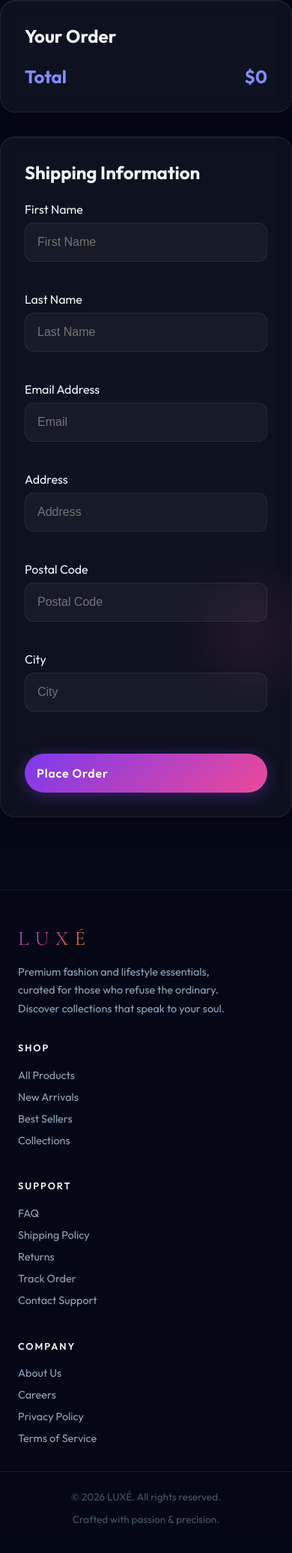
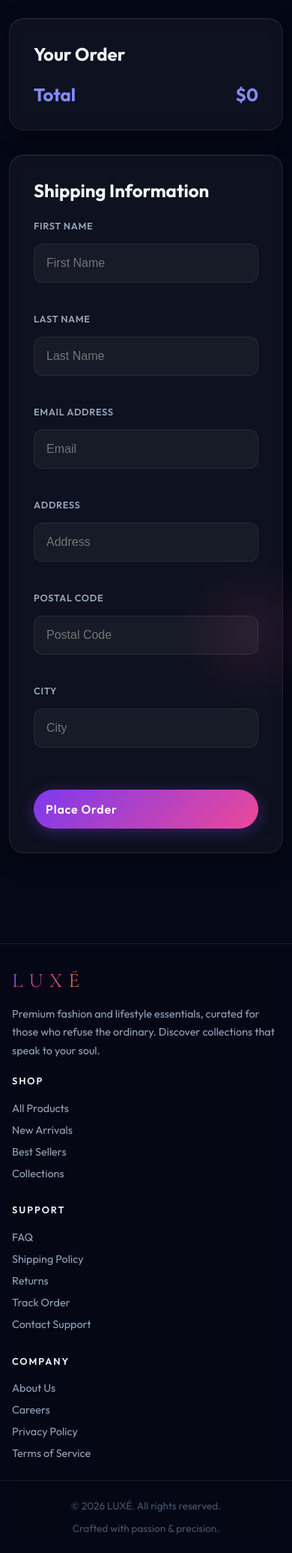
Before and after one commit to kutijoshua76-ai/Luxe-E-commerce, a Django app: page /orders/create/ in a window 390 px wide. Shown: the part 79-2150 px from the top of the page at 75% size. Before the commit the page ends 2113 px from the top, so only its background shows below. Run offline with Django 5.2, Linux system fonts and the light colour scheme; a user stored in the database is signed in.

Commit message:
fix: improve mobile responsiveness across all templates
- base.html: fix hamburger z-index (1100->1201) to stay above backdrop overlay
- base.html: add 480px breakpoint for tighter page-content padding
- base.html: fix footer grid at 768px (brand spans full width, 3 link cols below)
- product/list.html: mobile filter toggle spans full grid width
- product/list.html: price filter inputs wrap on small screens with iOS zoom fix
- product/list.html: single-column product grid fallback at 380px (Galaxy Fold etc.)
- product/detail.html: wrap content in .page-content for mobile side padding
- product/detail.html: fix add-to-cart form alignment on mid-size mobile
- cart/detail.html: wrap content in .page-content for mobile side padding
- cart/detail.html: add min-width:0 to cart-item-title to prevent flex overflow
- cart/detail.html: fix mobile table td::before label alignment
- orders/create.html: wrap content in .page-content for mobile side padding
- orders/create.html: add .form-label class to all form labels

```diff
--- a/orders/templates/orders/order/create.html
+++ b/orders/templates/orders/order/create.html
@@ -109,6 +109,7 @@
 {% endblock %}
 
 {% block content %}
+<div class="page-content">
 <div class="checkout-container">
     <div class="order-summary glass-card">
         <h2>Your Order</h2>
@@ -131,31 +132,32 @@
         <form action="." method="post" class="checkout-form">
             {% csrf_token %}
             <div class="form-group">
-                <label>First Name</label>
+                <label class="form-label">First Name</label>
                 {{ form.first_name }}
             </div>
             <div class="form-group">
-                <label>Last Name</label>
+                <label class="form-label">Last Name</label>
                 {{ form.last_name }}
             </div>
             <div class="form-group full-width">
-                <label>Email Address</label>
+                <label class="form-label">Email Address</label>
                 {{ form.email }}
             </div>
             <div class="form-group full-width">
-                <label>Address</label>
+                <label class="form-label">Address</label>
                 {{ form.address }}
             </div>
             <div class="form-group">
-                <label>Postal Code</label>
+                <label class="form-label">Postal Code</label>
                 {{ form.postal_code }}
             </div>
             <div class="form-group">
-                <label>City</label>
+                <label class="form-label">City</label>
                 {{ form.city }}
             </div>
             <button type="submit" class="btn btn-primary place-order-btn">Place Order</button>
         </form>
     </div>
 </div>
+</div>
 {% endblock %}
--- a/shop/templates/shop/base.html
+++ b/shop/templates/shop/base.html
@@ -140,7 +140,7 @@
             flex-direction: column;
             gap: 5px;
             cursor: pointer;
-            z-index: 1100;
+            z-index: 1201; /* Must be above backdrop (1150) and nav drawer (1200) */
             padding: 5px;
         }
         .mobile-toggle span {
@@ -463,10 +463,26 @@
                 padding: 3rem 1.5rem 1.5rem;
             }
         }
+        @media (max-width: 768px) {
+            .footer-inner {
+                grid-template-columns: 1fr 1fr 1fr;
+                gap: 1.5rem;
+                padding: 2.5rem 1.25rem 1.25rem;
+            }
+            .footer-brand {
+                grid-column: 1 / -1;
+            }
+            .footer-brand p {
+                max-width: 100%;
+            }
+        }
         @media (max-width: 600px) {
             .footer-inner {
-                grid-template-columns: 1fr;
-                gap: 2rem;
+                grid-template-columns: 1fr 1fr;
+                gap: 1.5rem;
+            }
+            .footer-brand {
+                grid-column: 1 / -1;
             }
             .footer-bottom {
                 flex-direction: column;
@@ -475,6 +491,19 @@
             }
             .form-input, .search-form input, select {
                 font-size: 16px !important;
+            }
+        }
+        @media (max-width: 480px) {
+            .page-content {
+                padding: 1.5rem 0.75rem;
+            }
+            .footer-inner {
+                grid-template-columns: 1fr;
+                gap: 1.25rem;
+                padding: 2rem 1rem 1rem;
+            }
+            .footer-brand {
+                grid-column: auto;
             }
         }
     </style>
```
Also changed, not shown: cart/templates/cart/detail.html (+10 -0 lines), shop/templates/shop/product/detail.html (+10 -0 lines), shop/templates/shop/product/list.html (+22 -0 lines).
